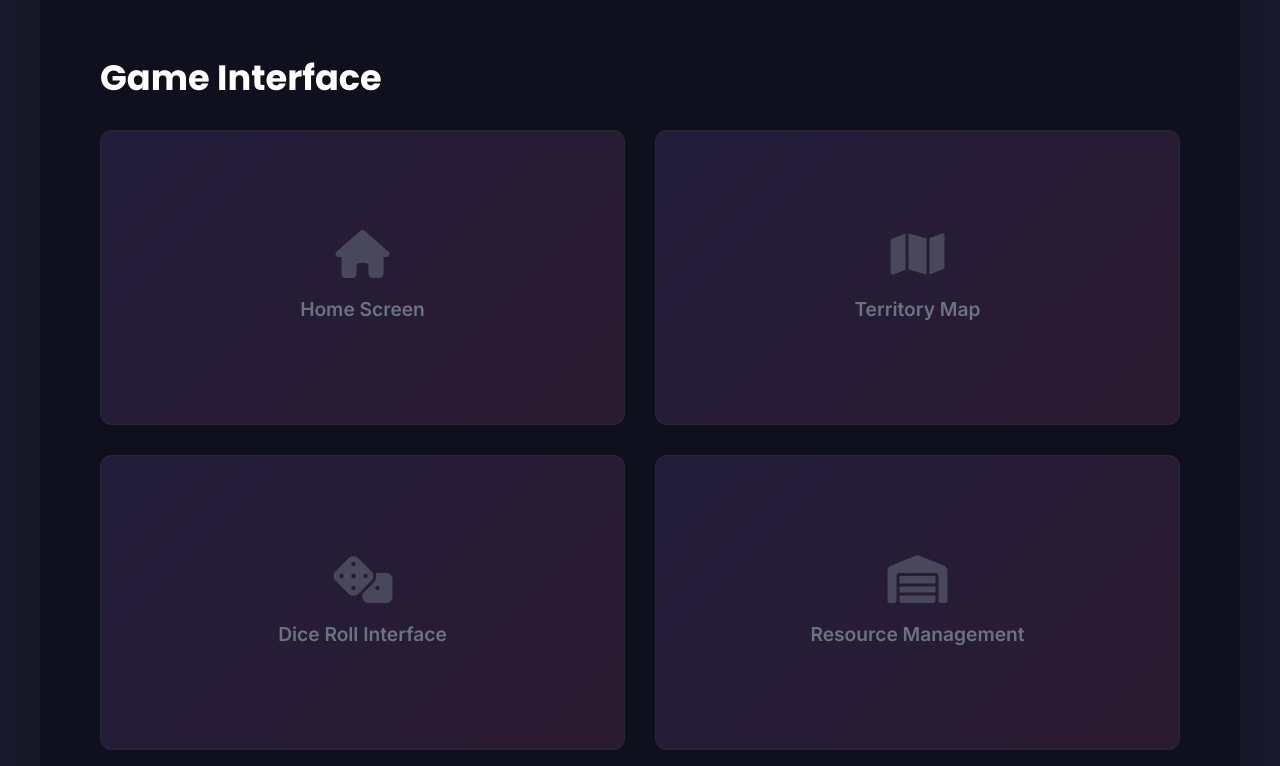
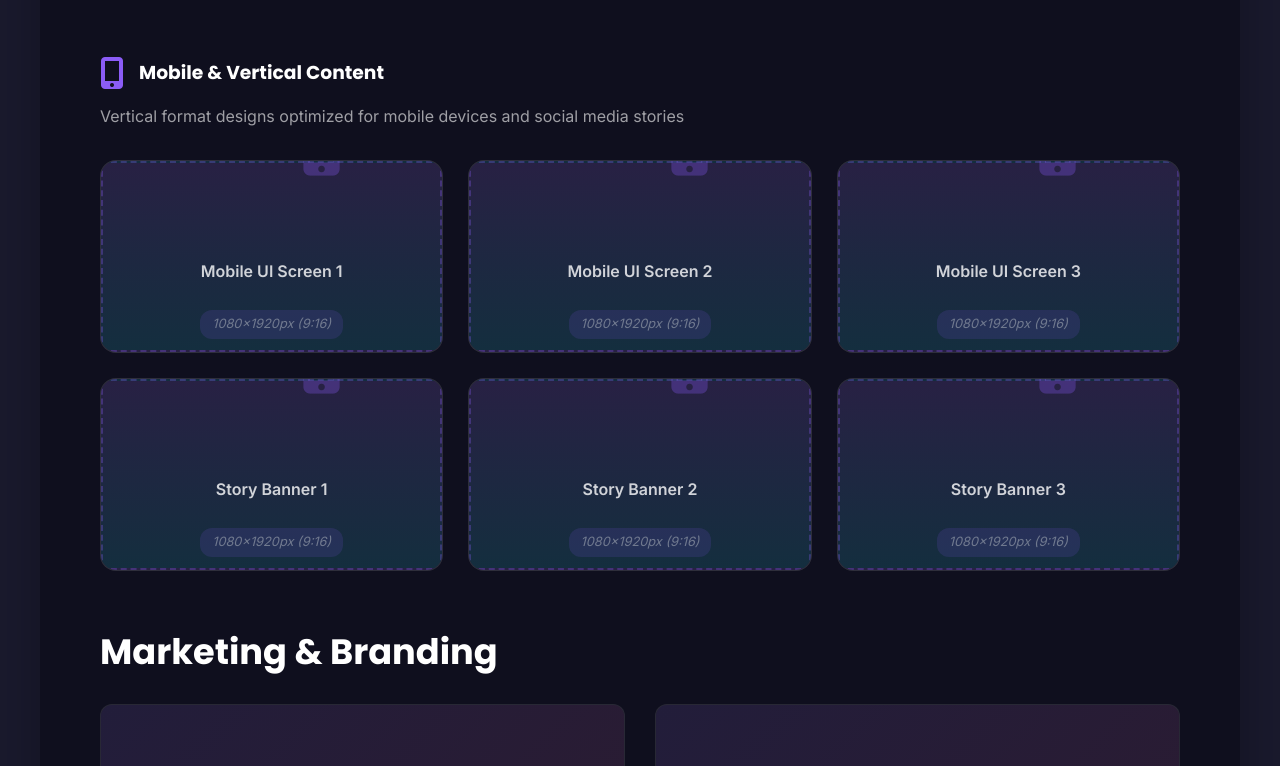
Before and after one commit to Saweres/Khaltsov_Portfolio, a plain HTML site: page index.html in a window 1280 px wide. Shown: the part 9354-10120 px from the top of the page. Drawn offline with Linux system fonts and the light colour scheme.

Commit message:
Update index.html

```diff
--- a/index.html
+++ b/index.html
@@ -595,43 +595,98 @@
                     </div>
 
                     <!-- UI Showcase -->
-                    <div class="showcase-section">
-                        <h3 class="case-heading">Game Interface</h3>
-                        <div class="showcase-grid">
-                            <div class="showcase-item">
+                    <!-- Vertical Showcase Section (9:16) -->
+<div class="case-section">
+    <div class="section-header">
+        <i class="fas fa-mobile-alt"></i>
+        <h3>Mobile & Vertical Content</h3>
+    </div>
+    <p class="section-description">
+        Vertical format designs optimized for mobile devices and social media stories
+    </p>
+
+    <div class="showcase-section showcase-vertical">
+        <div class="showcase-item ratio-9-16">
             <div class="image-placeholder">
-                                    <i class="fas fa-home"></i>
-                                    <p>Home Screen</p>
+                <i class="fas fa-mobile-alt"></i>
+                <p>Mobile UI Screen 1</p>
+                <span class="image-note">1080x1920px (9:16)</span>
+            </div>
+            <div class="showcase-overlay">
+                <div class="overlay-content">
+                    <h4>Mobile Interface</h4>
+                    <p>Main menu optimized for mobile</p>
                 </div>
             </div>
-                            <div class="showcase-item">
+        </div>
+
+        <div class="showcase-item ratio-9-16">
             <div class="image-placeholder">
-                                    <i class="fas fa-map"></i>
-                                    <p>Territory Map</p>
+                <i class="fas fa-mobile-alt"></i>
+                <p>Mobile UI Screen 2</p>
+                <span class="image-note">1080x1920px (9:16)</span>
+            </div>
+            <div class="showcase-overlay">
+                <div class="overlay-content">
+                    <h4>Character Selection</h4>
+                    <p>Vertical character browsing</p>
                 </div>
             </div>
-                            <div class="showcase-item">
+        </div>
+
+        <div class="showcase-item ratio-9-16">
             <div class="image-placeholder">
-                                    <i class="fas fa-dice"></i>
-                                    <p>Dice Roll Interface</p>
+                <i class="fas fa-mobile-alt"></i>
+                <p>Mobile UI Screen 3</p>
+                <span class="image-note">1080x1920px (9:16)</span>
+            </div>
+            <div class="showcase-overlay">
+                <div class="overlay-content">
+                    <h4>Battle Screen</h4>
+                    <p>Mobile combat interface</p>
                 </div>
             </div>
-                            <div class="showcase-item">
+        </div>
+
+        <div class="showcase-item ratio-9-16">
             <div class="image-placeholder">
-                                    <i class="fas fa-warehouse"></i>
-                                    <p>Resource Management</p>
+                <i class="fas fa-mobile-alt"></i>
+                <p>Story Banner 1</p>
+                <span class="image-note">1080x1920px (9:16)</span>
+            </div>
+            <div class="showcase-overlay">
+                <div class="overlay-content">
+                    <h4>Instagram Story</h4>
+                    <p>Social media promotional content</p>
                 </div>
             </div>
-                            <div class="showcase-item">
+        </div>
+
+        <div class="showcase-item ratio-9-16">
             <div class="image-placeholder">
-                                    <i class="fas fa-crown"></i>
-                                    <p>Leaderboards</p>
+                <i class="fas fa-mobile-alt"></i>
+                <p>Story Banner 2</p>
+                <span class="image-note">1080x1920px (9:16)</span>
+            </div>
+            <div class="showcase-overlay">
+                <div class="overlay-content">
+                    <h4>TikTok Content</h4>
+                    <p>Vertical video promotional banner</p>
                 </div>
             </div>
-                            <div class="showcase-item">
+        </div>
+
+        <div class="showcase-item ratio-9-16">
             <div class="image-placeholder">
-                                    <i class="fas fa-store"></i>
-                                    <p>In-Game Shop</p>
+                <i class="fas fa-mobile-alt"></i>
+                <p>Story Banner 3</p>
+                <span class="image-note">1080x1920px (9:16)</span>
+            </div>
+            <div class="showcase-overlay">
+                <div class="overlay-content">
+                    <h4>Reels Banner</h4>
+                    <p>Short-form video content design</p>
+                </div>
             </div>
         </div>
     </div>
```
Lines whose indentation alone changed are shown as unchanged.
